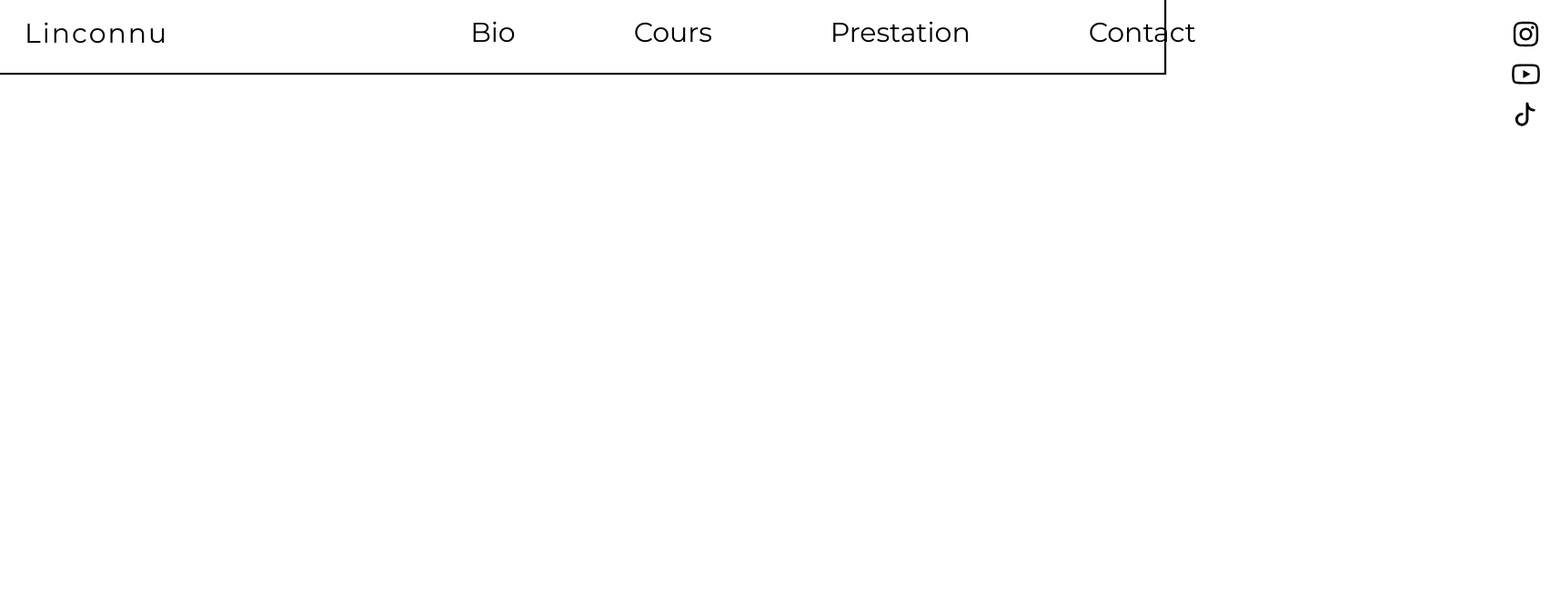
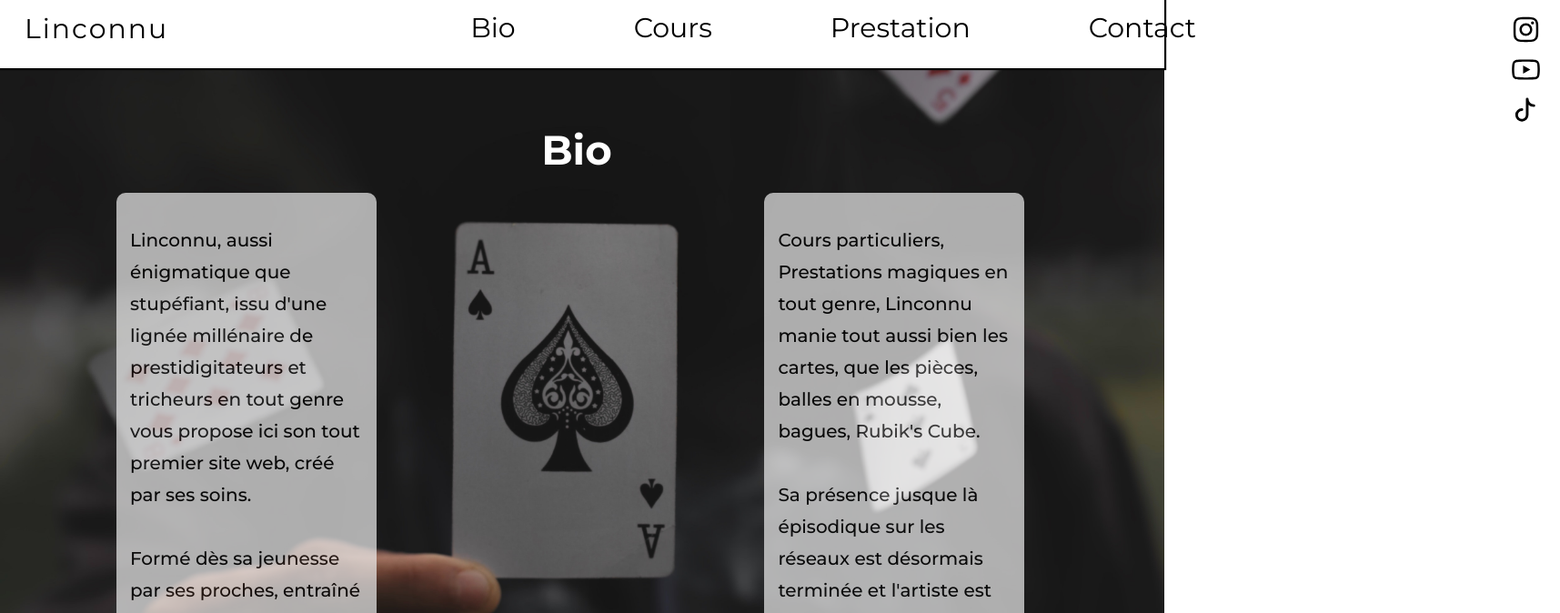
Before and after one commit to AurelienAllenic/linconnu-magic.com, a React (Create React App) app: page / in a window 1280 px wide. Shown: the top 674 px of the page at 91% size, 1715 px wide, since content can reach past the window. Built offline with nearby package versions, Linux system fonts and the light colour scheme.

Commit message:
(feat) added nav and bio section

```diff
--- a/src/App.js
+++ b/src/App.js
@@ -1,9 +1,13 @@
 import Nav from "./components/Nav";
+import Bio from "./components/Bio";
+import Cours from "./components/Cours";
 
 function App() {
   return (
     <div className="App">
       <Nav/>
+      <Bio/>
+      <Cours/>
     </div>
   );
 }
--- a/src/components/Bio.jsx
+++ b/src/components/Bio.jsx
@@ -0,0 +1,27 @@
+import React from 'react'
+import { ImageBio, MainTitle, BioCardOne, BioCardTwo, P } from "../utils/style/bio"
+
+function Bio() {
+    return (
+        <>
+            <section id="bio">
+                <ImageBio>
+                    <MainTitle>Bio</MainTitle>
+                    <BioCardOne>
+                        <P>Linconnu, aussi énigmatique que stupéfiant, issu d'une lignée millénaire de prestidigitateurs et tricheurs en tout genre vous propose ici son tout premier site web, créé par ses soins.<br /><br />
+                            Formé dès sa jeunesse par ses proches, entraîné par un professeur particulier aux talentrs infinis et ce, durant de nombreuses années, Linconnu sort de l'ombre et vient offrir son savoir incommensurable au commun des moldus.
+                        </P>
+                    </BioCardOne>
+                    <BioCardTwo>
+                        <P>
+                            Cours particuliers, Prestations magiques en tout genre, Linconnu manie tout aussi bien les cartes, que les pièces, balles en mousse, bagues, Rubik's Cube. <br /><br />Sa présence jusque là épisodique sur les réseaux est désormais terminée et l'artiste est enfin sorti de son apprentissage méditatif et reclus du reste du monde.<br />
+                            Venez donc découvrir un univers étrange et qui semble pourtant... si réel.
+                        </P>
+                    </BioCardTwo>
+                </ImageBio>
+            </section>
+        </>
+    )
+}
+
+export default Bio
--- a/src/components/Cours.jsx
+++ b/src/components/Cours.jsx
@@ -0,0 +1,14 @@
+import React from 'react'
+import { ImageBio } from "../utils/style/bio"
+
+function Cours() {
+    return (
+        <>
+            <section id="cours">
+                <ImageBio ></ImageBio>
+            </section>
+        </>
+    )
+}
+
+export default Cours
--- a/src/components/Nav.jsx
+++ b/src/components/Nav.jsx
@@ -1,5 +1,5 @@
 import React from 'react'
-import { NavShape, A, ASocials, ALogo, LogoSection, WebsiteSections, Socials } from "../utils/style/Nav"
+import { NavShape, A, ASocials, Logo, LogoSection, WebsiteSections, Socials } from "../utils/style/Nav"
 import { AiOutlineInstagram, AiOutlineYoutube } from "react-icons/ai"
 import { TbBrandTiktok } from "react-icons/tb"
 
@@ -8,13 +8,13 @@ function Nav() {
         <>
             <NavShape>
                 <LogoSection>
-                    <ALogo>Linconnu</ALogo>
+                    <Logo>Linconnu</Logo>
                 </LogoSection>
                 <WebsiteSections>
-                    <A>Bio</A>
-                    <A>Cours</A>
-                    <A>Prestation</A>
-                    <A>Contact</A>
+                    <A href='#bio'>Bio</A>
+                    <A href='#cours'>Cours</A>
+                    <A href='#prestation'>Prestation</A>
+                    <A href='#contact'>Contact</A>
                 </WebsiteSections>
                 <Socials>
                     <ASocials><AiOutlineInstagram /></ASocials>
--- a/src/index.js
+++ b/src/index.js
@@ -1,11 +1,7 @@
-import React from 'react';
-import ReactDOM from 'react-dom/client';
-import './index.css';
-import App from './App';
+import React from "react";
+import ReactDOM from "react-dom/client";
+import "./index.css";
+import App from "./App";
 
-const root = ReactDOM.createRoot(document.getElementById('root'));
-root.render(
-  <React.StrictMode>
-    <App />
-  </React.StrictMode>
-);
+const root = ReactDOM.createRoot(document.getElementById("root"));
+root.render(<App />);
--- a/src/utils/style/Nav.js
+++ b/src/utils/style/Nav.js
@@ -7,19 +7,17 @@ export const NavShape = styled.nav`
     box-shadow: 1px 1px 1px 1px;
     display: flex;
     flex-direction: row;
+    position: fixed;
+    margin-top: -5px;
+    z-index: 0;
 `
-export const ALogo = styled.a`
+export const Logo = styled.a`
     color: black;
     position: relative;
     top: 23%;
     letter-spacing: 2px;
     font-size: 30px;
     margin: 27px;
-    opacity: 1;
-    &:hover{
-        opacity: 0.7;
-        cursor: pointer;
-    }
 `
 
 export const A = styled.a`
@@ -29,8 +27,9 @@ export const A = styled.a`
     font-size: 30px;
     margin: 65px;
     opacity: 1;
+    text-decoration: none;
     &:hover{
-        opacity: 0.7;
+        opacity: 0.5;
         cursor: pointer;
     }
 `
@@ -42,7 +41,7 @@ export const ASocials = styled.a`
     margin: 20px;
     opacity: 1;
     &:hover{
-        opacity: 0.7;
+        opacity: 0.5;
         cursor: pointer;
     }
 `
--- /dev/null
+++ b/src/utils/style/bio.js
@@ -0,0 +1,52 @@
+import styled from "styled-components"
+import imgBio from "../../assets/bio.jpg"
+
+export const ImageBio = styled.div`
+background: url(${imgBio}) no-repeat center/cover;
+  height: 100vh;
+  width: 100%;
+`;
+export const MainTitle = styled.h1`
+color: white;
+font-size: 45px;
+position: absolute;
+left: 46.5%;
+padding-top: 100px;
+`
+export const BioCardOne = styled.div`
+position: absolute;
+top: 26.5%;
+left: 10%;
+padding: 15px;
+background-color: #eee;
+opacity: 0.7;
+width: 20%;
+height: 550px;
+border-radius: 10px 10px 10px 10px;
+z-index: 1;
+&:hover{
+    opacity: 1;
+}
+`
+
+export const BioCardTwo = styled.div`
+position: absolute;
+top: 26.5%;
+right: 12%;
+padding: 15px;
+background-color: #eee;
+opacity: 0.7;
+width: 20%;
+height: 550px;
+border-radius: 10px 10px 10px 10px;
+z-index: 1;
+&:hover{
+    opacity: 1;
+}
+`
+
+export const P = styled.p`
+font-size: 20px;
+line-height: 35px;
+font-weight: 500;
+`
```
Also changed, not shown: src/assets/bio.jpg (added).
